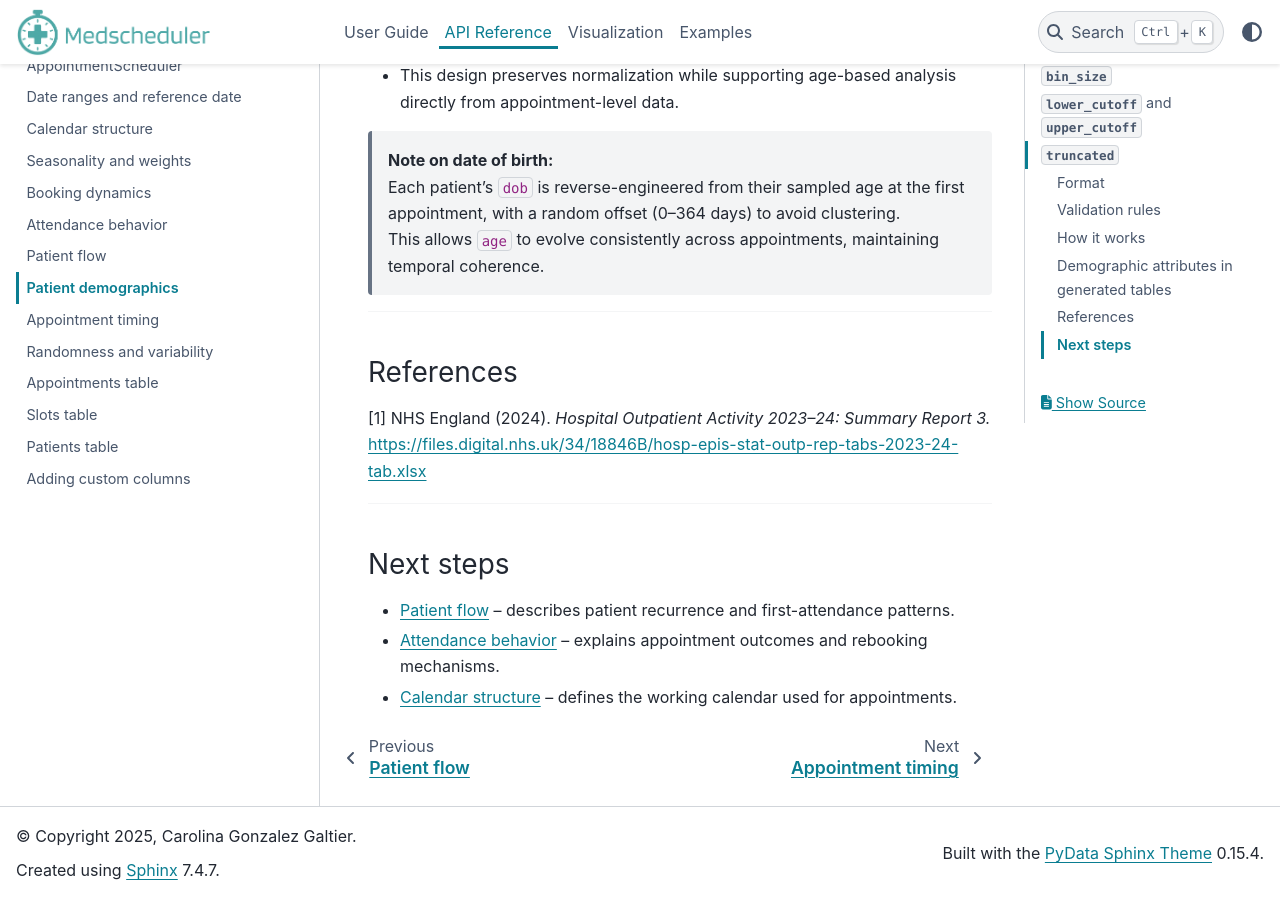
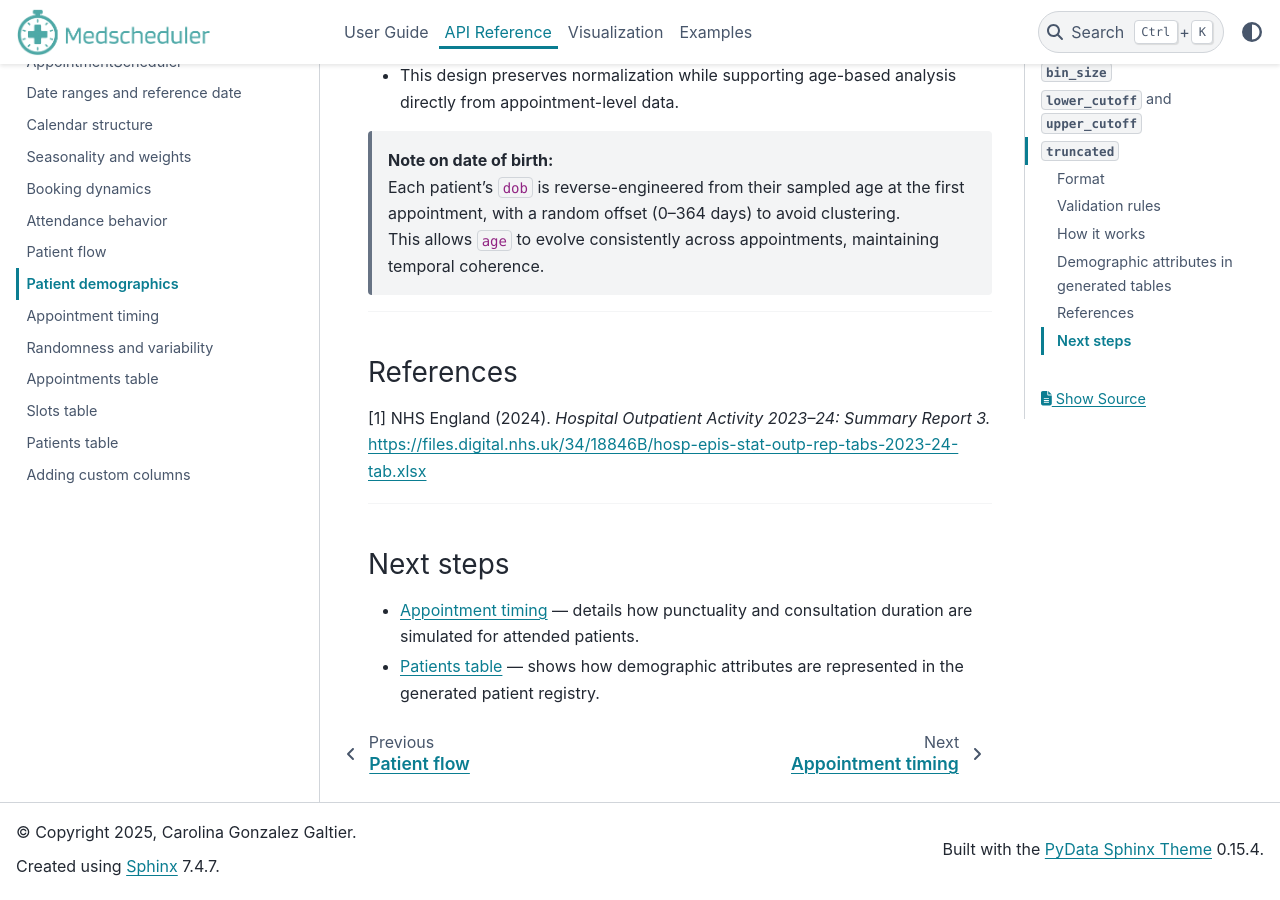
Before and after one commit to carogaltier/medscheduler, a Sphinx documentation site: the page built from docs/api-reference/patient_demographics.md, in a window 1280 px wide and 900 px high, scrolled down 4052 px. Built offline with Sphinx 7.4.7 and the PyData theme 0.15.4, drawn with Linux system fonts in a browser that asks for light colours.

Commit message:
Update patient_demographics.md

```diff
--- a/docs/api-reference/patient_demographics.md
+++ b/docs/api-reference/patient_demographics.md
@@ -125,6 +125,5 @@ This behavior ensures that pediatric cases are not simulated unless explicitly a
 
 ### Next steps
 
-- {doc}`patient_flow` – describes patient recurrence and first-attendance patterns.
-- {doc}`attendance_behavior` – explains appointment outcomes and rebooking mechanisms.
-- {doc}`calendar_structure` – defines the working calendar used for appointments.
+- {doc}`appointment_timing` — details how punctuality and consultation duration are simulated for attended patients.
+- {doc}`patients_table` — shows how demographic attributes are represented in the generated patient registry.
```
